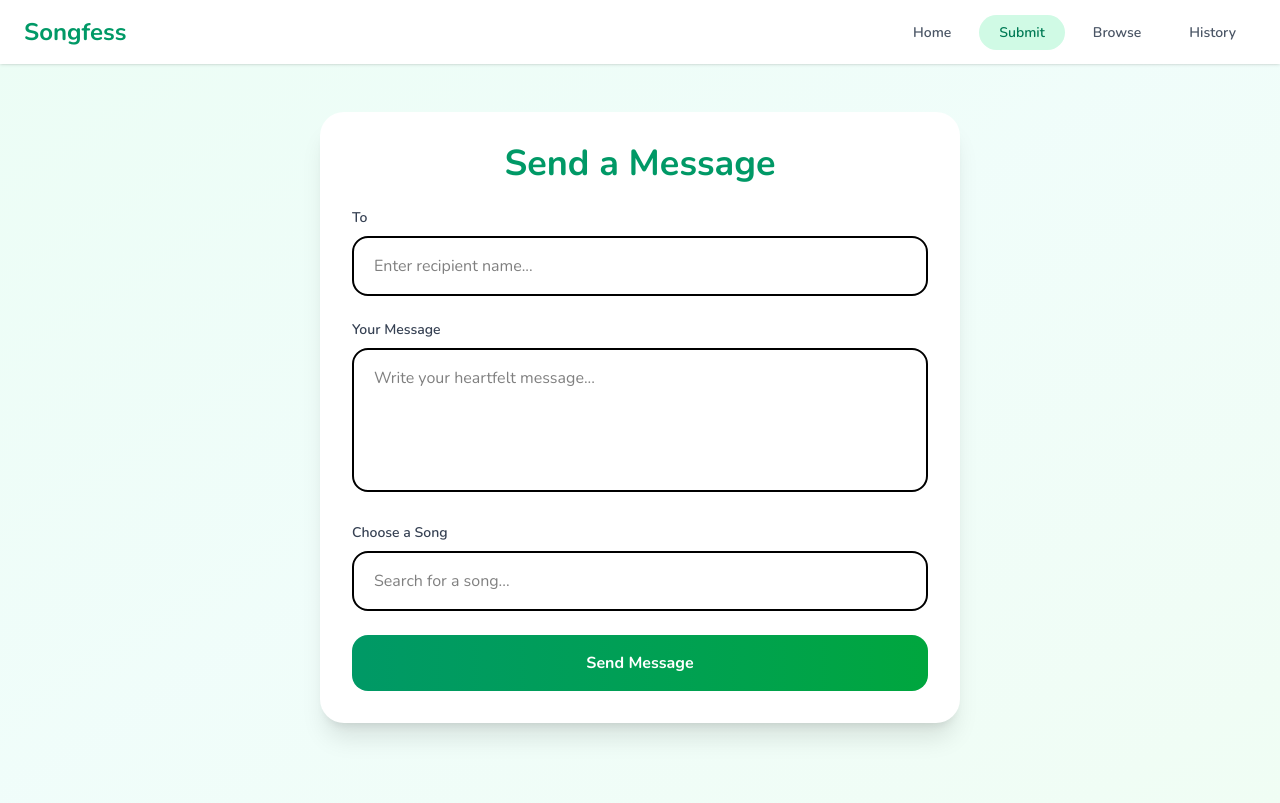
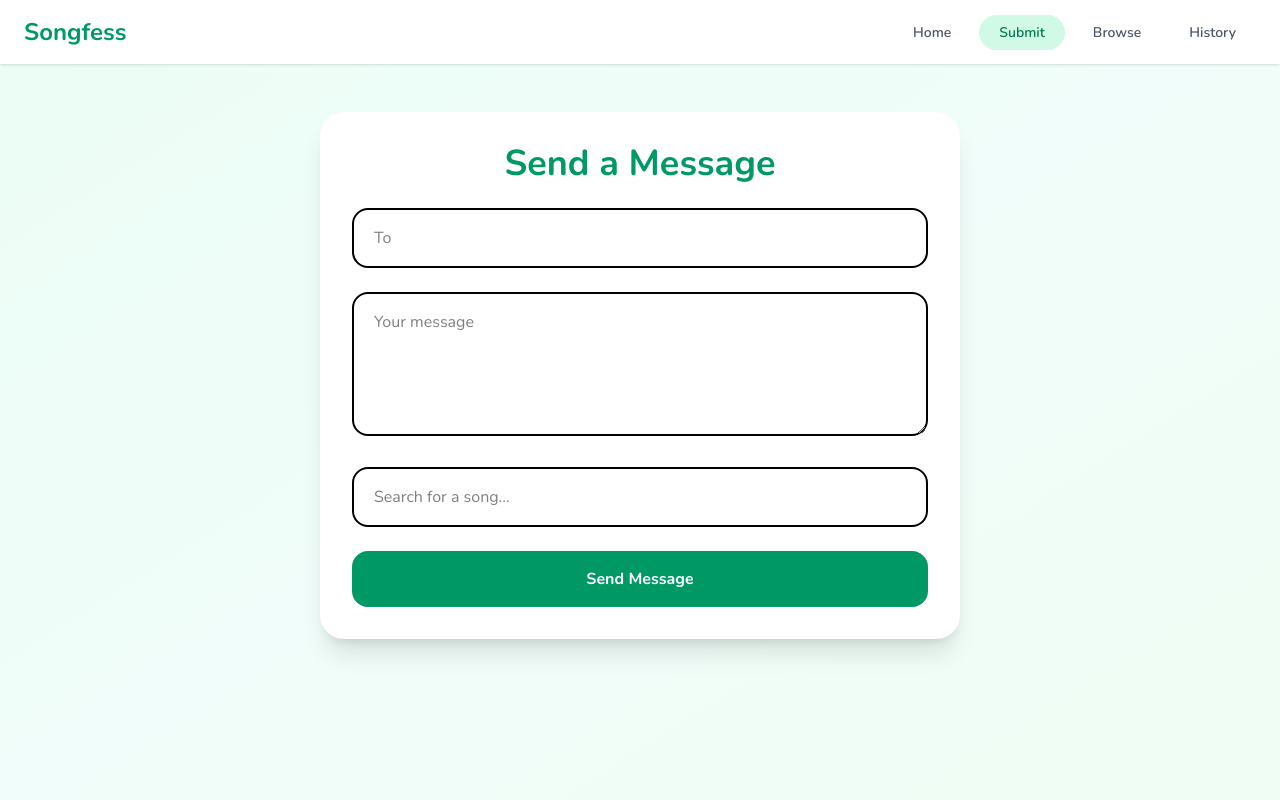
Before and after one commit to aprilocikal/songfess, a React (Vite) app: page /submit in a window 1280 px wide. Built offline with nearby package versions, Linux system fonts and the light colour scheme; a web font is replaced by a local one.

Commit message:
update 1.1

```diff
--- a/src/pages/Create.jsx
+++ b/src/pages/Create.jsx
@@ -9,7 +9,7 @@ export default function Create() {
     <div className="min-h-screen bg-white flex items-center justify-center px-4">
       <div className="max-w-md w-full bg-white border rounded-2xl p-6 space-y-4 shadow-sm">
         <h2 className="text-2xl font-bold text-green-600 text-center">
-          Kirim Lagu 🎧
+          Kirim Lagu
         </h2>
 
         <input
--- a/src/pages/Submit.jsx
+++ b/src/pages/Submit.jsx
@@ -18,21 +18,17 @@ export default function Submit() {
 
   /* =========================
      SAVE TO LOCAL STORAGE
-     (DIBACA OLEH History.jsx)
   ========================= */
   function saveToLocalHistory(messageId) {
     const history = JSON.parse(localStorage.getItem("songfess_history")) || [];
-
-    history.unshift({
-      id: messageId,
-      savedAt: Date.now(),
-    });
-
+    history.unshift({ id: messageId, savedAt: Date.now() });
     localStorage.setItem("songfess_history", JSON.stringify(history));
   }
 
   /* =========================
-     SEARCH SONG (iTunes via Proxy)
+     SEARCH SONG
+     - localhost  → /itunes (vite proxy)
+     - production → supabase function
   ========================= */
   useEffect(() => {
     if (query.length < 2 || query === lastSelectedQuery.current) {
@@ -42,12 +38,20 @@ export default function Submit() {
 
     const delay = setTimeout(async () => {
       try {
-        const res = await fetch(
-          `/itunes/search?term=${encodeURIComponent(
+        const isLocalhost = location.hostname === "localhost";
+
+        const url = isLocalhost
+          ? `/itunes/search?term=${encodeURIComponent(
               query
             )}&media=music&entity=song&limit=6`
-        );
+          : `${
+              import.meta.env.VITE_SUPABASE_URL
+            }/functions/v1/search-song?term=${encodeURIComponent(query)}`;
+
+        // 🔥 PENTING: TANPA headers
+        const res = await fetch(url);
         const data = await res.json();
+
         setResults(data.results || []);
       } catch (err) {
         console.error("Search error:", err);
@@ -67,7 +71,7 @@ export default function Submit() {
     if (!selectedSong) {
       Swal.fire({
         icon: "warning",
-        title: "Song Required 🎵",
+        title: "Song Required",
         text: "Please choose a song first",
         confirmButtonColor: "#16a34a",
       });
@@ -95,12 +99,11 @@ export default function Submit() {
       Swal.fire({
         icon: "error",
         title: "Failed",
-        text: "Failed to send message",
+        text: error.message,
       });
       return;
     }
 
-    // 🔥 INI KUNCI HISTORY
     saveToLocalHistory(data.id);
 
     Swal.fire({
@@ -109,20 +112,7 @@ export default function Submit() {
       icon: "success",
       timer: 1600,
       showConfirmButton: false,
-      background: "#ffffff",
-      color: "#374151", // gray-700
-      iconColor: "#10b981", // emerald-500
-      customClass: {
-        popup: "rounded-2xl shadow-xl",
-        title: "text-lg font-semibold",
-        content: "text-sm text-gray-600",
-      },
-      didOpen: () => {
-        Swal.showLoading(false);
-      },
-    }).then(() => {
-      navigate("/history");
-    });
+    }).then(() => navigate("/history"));
   }
 
   return (
@@ -136,42 +126,24 @@ export default function Submit() {
           </h1>
 
           <form onSubmit={handleSubmit} className="space-y-6">
-            {/* TO */}
-            <div>
-              <label className="block mb-2 text-sm font-semibold text-gray-700">
-                To
-              </label>
             <input
               value={recipient}
               onChange={(e) => setRecipient(e.target.value)}
-                placeholder="Enter recipient name..."
-                className="w-full border-2 px-5 py-4 rounded-2xl
-                focus:border-emerald-400 focus:ring-2 focus:ring-emerald-200"
+              placeholder="To"
+              className="w-full border-2 px-5 py-4 rounded-2xl"
               required
             />
-            </div>
 
-            {/* MESSAGE */}
-            <div>
-              <label className="block mb-2 text-sm font-semibold text-gray-700">
-                Your Message
-              </label>
             <textarea
               value={message}
               onChange={(e) => setMessage(e.target.value)}
-                placeholder="Write your heartfelt message..."
-                className="w-full border-2 px-5 py-4 rounded-2xl h-36 resize-none
-                focus:border-emerald-400 focus:ring-2 focus:ring-emerald-200"
+              placeholder="Your message"
+              className="w-full border-2 px-5 py-4 rounded-2xl h-36"
               required
             />
-            </div>
 
             {/* SONG SEARCH */}
             <div className="relative">
-              <label className="block mb-2 text-sm font-semibold text-gray-700">
-                Choose a Song
-              </label>
-
               <input
                 value={query}
                 onChange={(e) => {
@@ -179,11 +151,9 @@ export default function Submit() {
                   setSelectedSong(null);
                 }}
                 placeholder="Search for a song..."
-                className="w-full border-2 px-5 py-4 rounded-2xl
-                focus:border-emerald-400 focus:ring-2 focus:ring-emerald-200"
+                className="w-full border-2 px-5 py-4 rounded-2xl"
               />
 
-              {/* DROPDOWN */}
               {results.length > 0 && (
                 <div className="absolute z-50 mt-2 w-full bg-white rounded-2xl shadow-xl max-h-72 overflow-y-auto">
                   {results.map((song) => (
@@ -196,12 +166,11 @@ export default function Submit() {
                         lastSelectedQuery.current = song.trackName;
                         setResults([]);
                       }}
-                      className="flex items-center gap-4 w-full px-5 py-4 hover:bg-emerald-50 text-left"
+                      className="flex items-center gap-4 w-full px-5 py-4 hover:bg-emerald-50"
                     >
                       <img
                         src={song.artworkUrl100}
                         className="w-12 h-12 rounded-xl"
-                        alt=""
                       />
                       <div>
                         <p className="font-semibold text-sm">
@@ -217,38 +186,17 @@ export default function Submit() {
               )}
             </div>
 
-            {/* SELECTED SONG */}
             {selectedSong && (
-              <div className="bg-emerald-50 p-4 rounded-2xl space-y-3">
-                <div className="flex items-center gap-4">
-                  <img
-                    src={selectedSong.artworkUrl100}
-                    className="w-16 h-16 rounded-xl"
-                    alt=""
-                  />
-                  <div>
-                    <p className="font-bold">{selectedSong.trackName}</p>
-                    <p className="text-sm text-gray-600">
-                      {selectedSong.artistName}
-                    </p>
-                  </div>
-                </div>
-
-                {selectedSong.previewUrl && (
               <audio
                 controls
                 src={selectedSong.previewUrl}
                 className="w-full"
               />
             )}
-              </div>
-            )}
 
-            {/* SUBMIT */}
             <button
               disabled={loading}
-              className="w-full bg-gradient-to-r from-emerald-600 to-green-600
-              text-white py-4 rounded-2xl font-bold disabled:opacity-50"
+              className="w-full bg-emerald-600 text-white py-4 rounded-2xl font-bold"
             >
               {loading ? "Sending..." : "Send Message"}
             </button>
--- a/src/pages/View.jsx
+++ b/src/pages/View.jsx
@@ -184,9 +184,9 @@ export default function View() {
               <button
                 onClick={handleShare}
                 className="px-8 py-3 bg-white border-2 border-emerald-300
-            text-emerald-700 rounded-full font-semibold
-            flex items-center justify-center gap-2
-            hover:bg-emerald-50 hover:scale-105 transition-all duration-300 shadow-md"
+                  text-emerald-700 rounded-full font-semibold
+                  flex items-center justify-center gap-2
+                  hover:bg-emerald-50 hover:scale-105 transition-all duration-300 shadow-md"
               >
                 <FiShare2 />
                 Share Link
```
Lines whose indentation alone changed are shown as unchanged.
